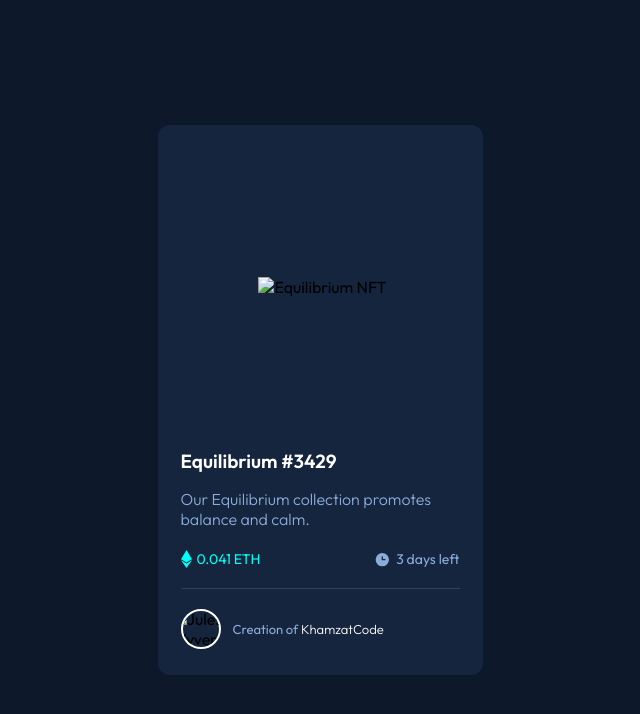
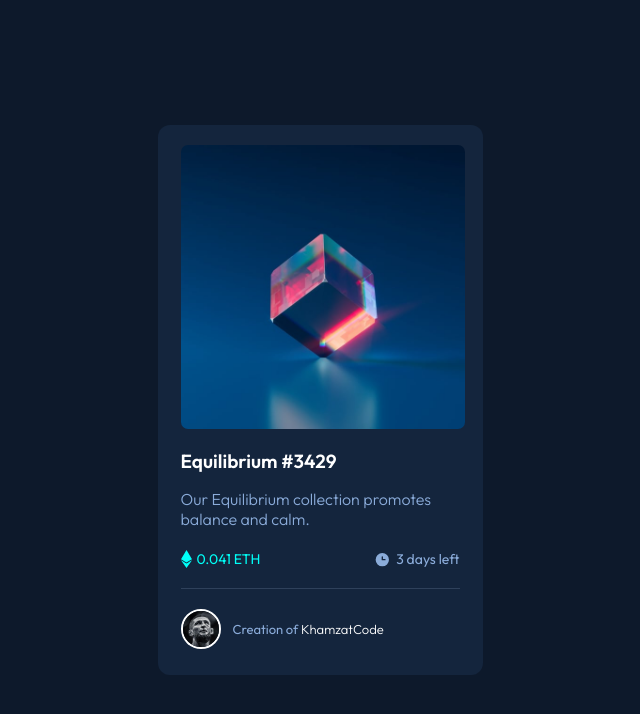
Before and after one commit to HermanoCode/NFT-Card-Preview, a plain HTML site: page index.html in a window 1280 px wide. Shown: the whole page, without its empty margins (320-960 px from the left). Drawn offline with Linux system fonts and the light colour scheme.

Commit message:
Update index.html

```diff
--- a/index.html
+++ b/index.html
@@ -9,7 +9,7 @@
   <body>
     <div id="card">
       <div id="NFT_img_container">
-        <img src="/Images/image-equilibrium.jpg" alt="Equilibrium NFT" />
+        <img src="/image-equilibrium.jpg" alt="Equilibrium NFT" />
         <div id="svg_container">
           <svg width="48" height="48" xmlns="http://www.w3.org/2000/svg">
             <g fill="none" fill-rule="evenodd">
@@ -50,7 +50,7 @@
       <hr />
       <div id="NFT_creator">
         <div id="NFT_creator_img">
-          <img src="Images/nurmadov.jpg" alt="Jules Wyvern" />
+          <img src="/nurmadov.jpg" alt="Jules Wyvern" />
         </div>
         <h3>
           Creation of
```
